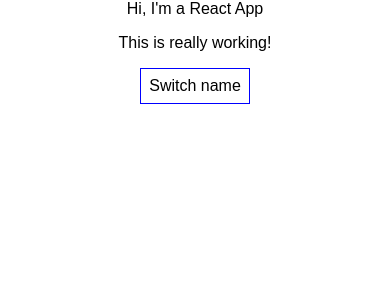
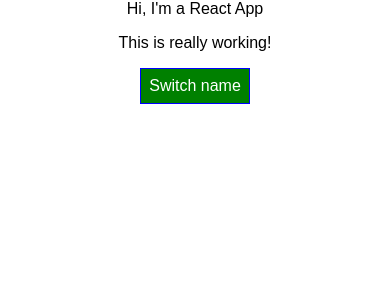
Before and after one commit to stomaras/ReallySimple, a React (Create React App) app: page / in a window 390 px wide. Shown: the top 300 px of the page. Built offline with nearby package versions, Linux system fonts and the light colour scheme.

Commit message:
Using Radium for Media Queries

```diff
--- a/src/App.js
+++ b/src/App.js
@@ -1,6 +1,7 @@
 import React, { Component } from 'react';
 import './App.css';
 import Person from './Person/Person';
+import Radium, { StyleRoot } from 'radium';
 
 class App extends Component {
   // if state change will lead react to re-render our dom
@@ -62,17 +63,23 @@
     // of not being able to leverage the full power of css. You can scope style and still use all the css features.
     // Inline Style .
     const style = {
-      backgroundColor: 'white',
+      backgroundColor: 'green',
+      color: 'white',
       font: 'inherit',
       border: '1px solid blue',
       padding: '8px',
-      cursor: 'pointer'
+      cursor: 'pointer',
+      ':hover': {
+        backgroundColor: 'lightgreen',
+        color: 'black'
+      }
     };
 
     let persons = null;
 
     if( this.state.showPersons ) {
       persons = (
+
         <div>
           {this.state.persons.map((person, index) => {
             return <Person
@@ -84,19 +91,34 @@
           })}
         </div>
       );
+      style.backgroundColor = 'red';
+      style[':hover'] = {
+        backgroundColor: 'salmon',
+        color: 'black'
+      }
+    }
+
+    const classes = [];
+    if (this.state.persons.length <= 2) {
+      classes.push('red'); // classes = ['red']
+    }
+    if (this.state.persons.length <= 1) {
+      classes.push('bold'); // classes = ['red', 'bold']
     }
 
     return (
+      <StyleRoot>
         <div className="App">
           <div>Hi, I'm a React App</div>
-        <p>This is really working!</p>
+          <p className={classes.join(' ')}>This is really working!</p>
           <button
             style={style}
             onClick={this.togglePersonsHandler}>Switch name</button>
             {persons}
         </div>
+      </StyleRoot>
     );
   }
 }
 
-export default App;
+export default Radium(App);
--- a/src/Person/Person.js
+++ b/src/Person/Person.js
@@ -1,9 +1,15 @@
 import React from 'react';
 import Person from './Person.css'
+import Radium from 'radium';
 
 const person = (props) => {
+    const style = {
+        '@media (min-width: 500px)' : {
+            width: '450px'
+        }
+    };
     return (
-        <div className="Person">
+        <div className="Person" style={style}>
             <p onClick={props.click}>I am a {props.name} and i am {props.age} years old</p>
             <p>{props.children}</p>
             <input type="text" onChange={props.changed} value={props.name}/>
@@ -11,4 +17,4 @@
     )
 };
 
-export default person;
+export default Radium(person);
```
Lines whose indentation alone changed are shown as unchanged.
